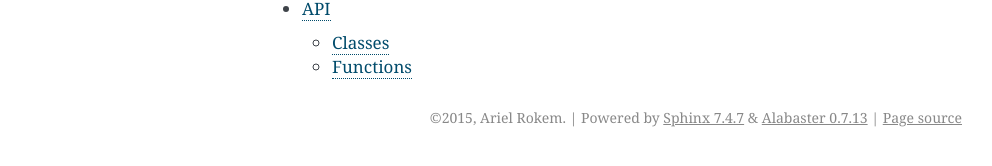
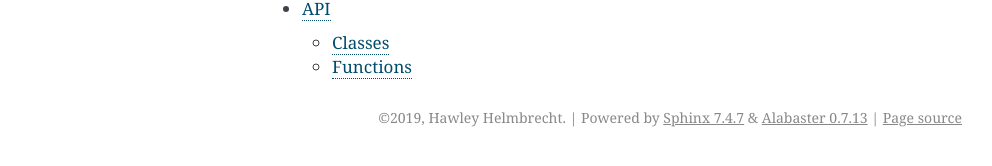
Before and after one commit to Nance-Lab/ifmodels, a Sphinx documentation site: the page built from doc/index.rst, in a window 1280 px wide. Shown: the part 349-515 px from the top of the page, without its empty margins (148-1140 px from the left). Built offline with Sphinx 7.4.7, drawn with Linux system fonts in a browser that asks for light colours; pages that are not in the unit, such as notebooks, are missing from menus.

Commit message:
in configuration file cchanged Ariel Rokem to Hawley Helmbrecht and the copyright to be 2019 rather than 2015

```diff
--- a/doc/conf.py
+++ b/doc/conf.py
@@ -18,7 +18,7 @@ import os
 
 # General information about the project.
 project = 'ifmodels'
-copyright = '2015, Ariel Rokem'
+copyright = '2019, Hawley Helmbrecht'
 
 currentdir = os.path.abspath(os.path.dirname(__file__))
 ver_file = os.path.join(currentdir, '..', project, 'version.py')
@@ -237,7 +237,7 @@ latex_elements = {
 #  author, documentclass [howto, manual, or own class]).
 latex_documents = [
   ('index', 'ifmodels.tex', 'ifmodels Documentation',
-   'Ariel Rokem', 'manual'),
+   'Hawley Helmbrecht', 'manual'),
 ]
 
 # The name of an image file (relative to this directory) to place at the top of
@@ -281,7 +281,7 @@ man_pages = [
 #  dir menu entry, description, category)
 texinfo_documents = [
   ('index', 'ifmodels', 'ifmodels Documentation',
-   'Ariel Rokem', 'ifmodels', 'One line description of project.',
+   'Hawley Helmbrecht', 'ifmodels', 'One line description of project.',
    'Miscellaneous'),
 ]
 
```
